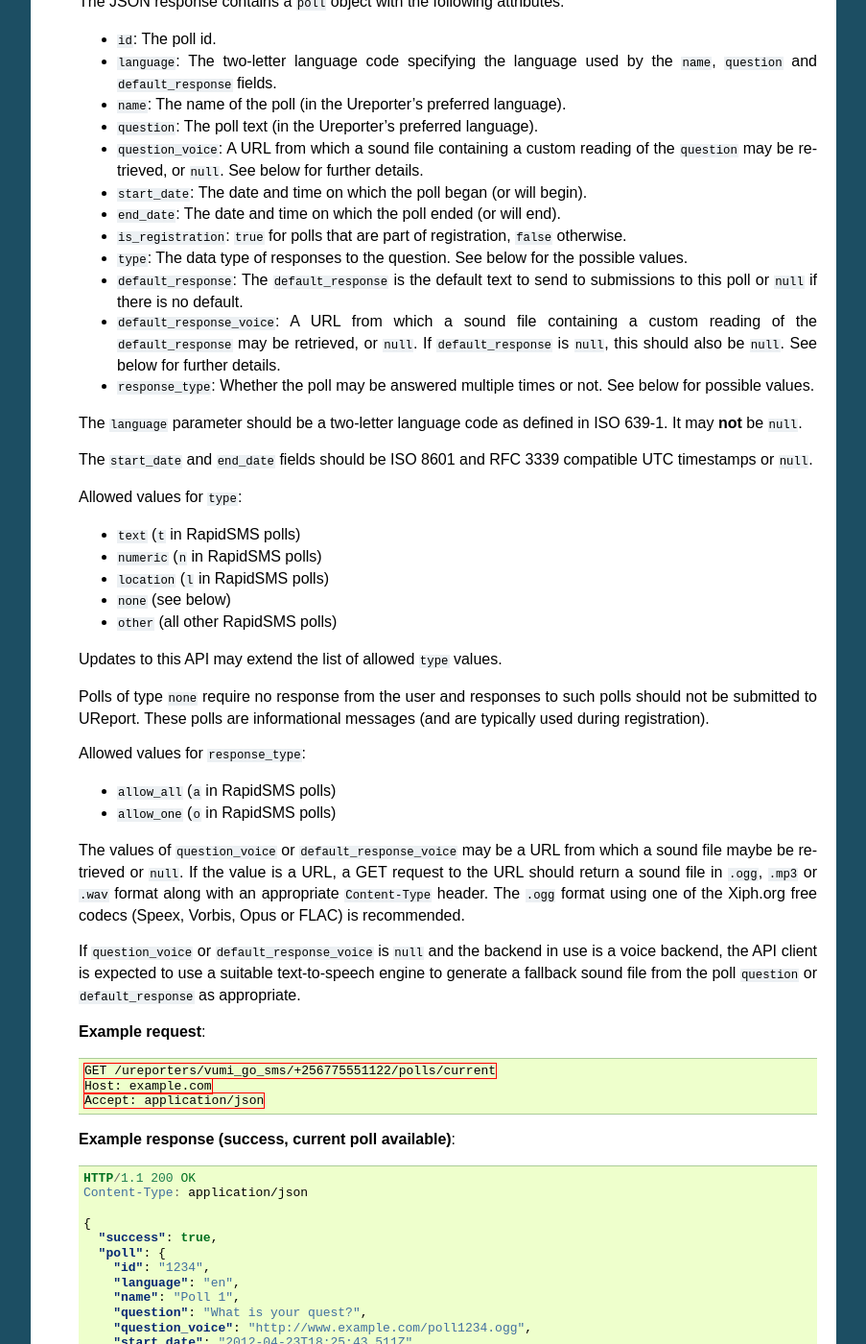
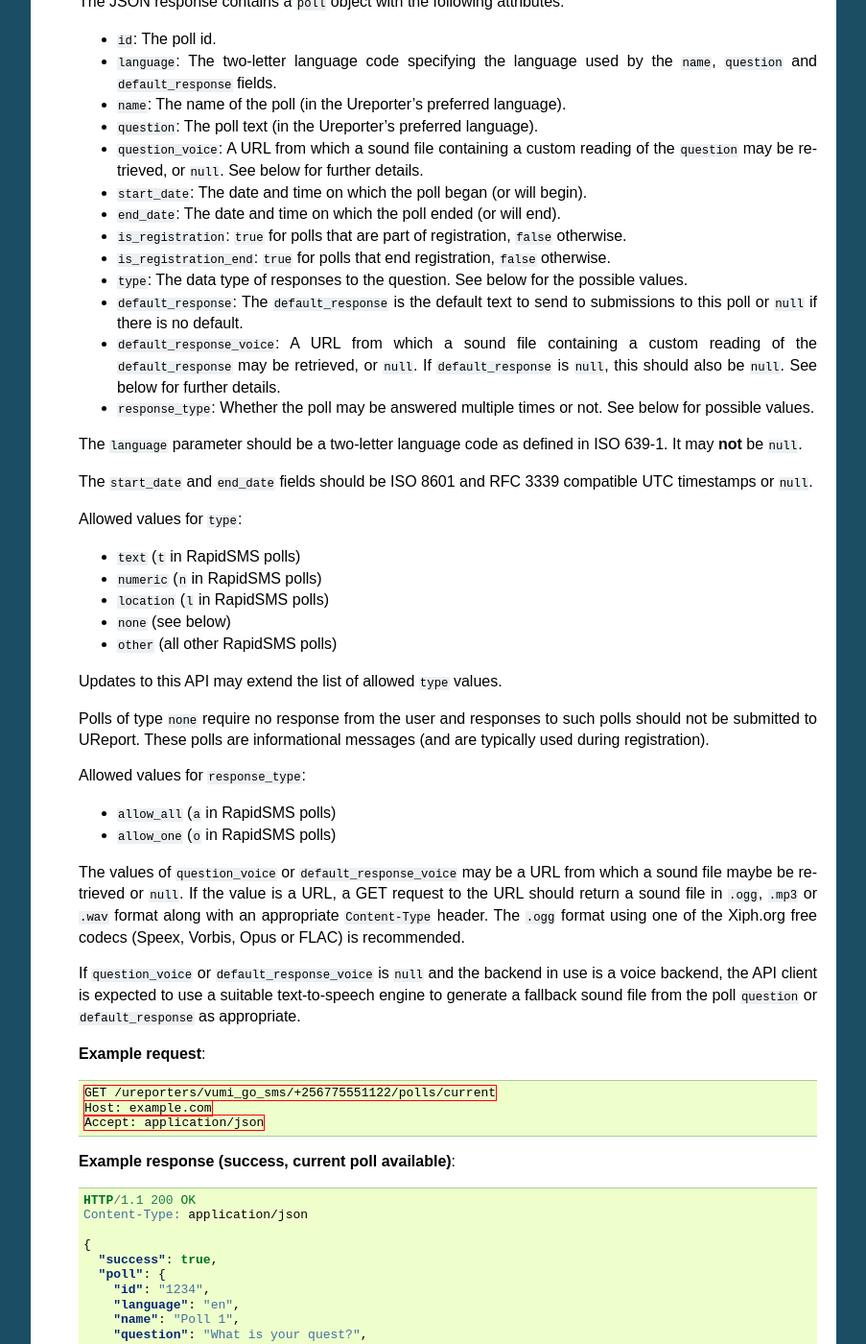
Before and after one commit to praekelt/vumi-ureport, a Sphinx documentation site: the page built from docs/ureport-api.rst, in a window 1280 px wide and 1400 px high, scrolled down 2421 px. Shown: the whole window at 96% size, without its empty margins (198-1101 px from the left). Built offline with Sphinx 7.4.7, drawn with Linux system fonts in a browser that asks for light colours; some of the changed text lies outside the part shown.

Commit message:
Add is_registration_end to current poll's response in API docs

```diff
--- a/docs/ureport-api.rst
+++ b/docs/ureport-api.rst
@@ -181,6 +181,8 @@ API methods
    * ``end_date``: The date and time on which the poll ended (or will end).
    * ``is_registration``: ``true`` for polls that are part of
      registration, ``false`` otherwise.
+   * ``is_registration_end``: ``true`` for polls that end registration,
+     ``false`` otherwise.
    * ``type``: The data type of responses to the question. See below for
      the possible values.
    * ``default_response``: The ``default_response`` is the default text to
@@ -256,6 +258,7 @@ API methods
           "start_date": "2012-04-23T18:25:43.511Z",
           "end_date": null,
           "is_registration": false,
+          "is_registration_end": false,
           "type": "text",
           "default_response": null,
           "default_response_voice": null,
```
